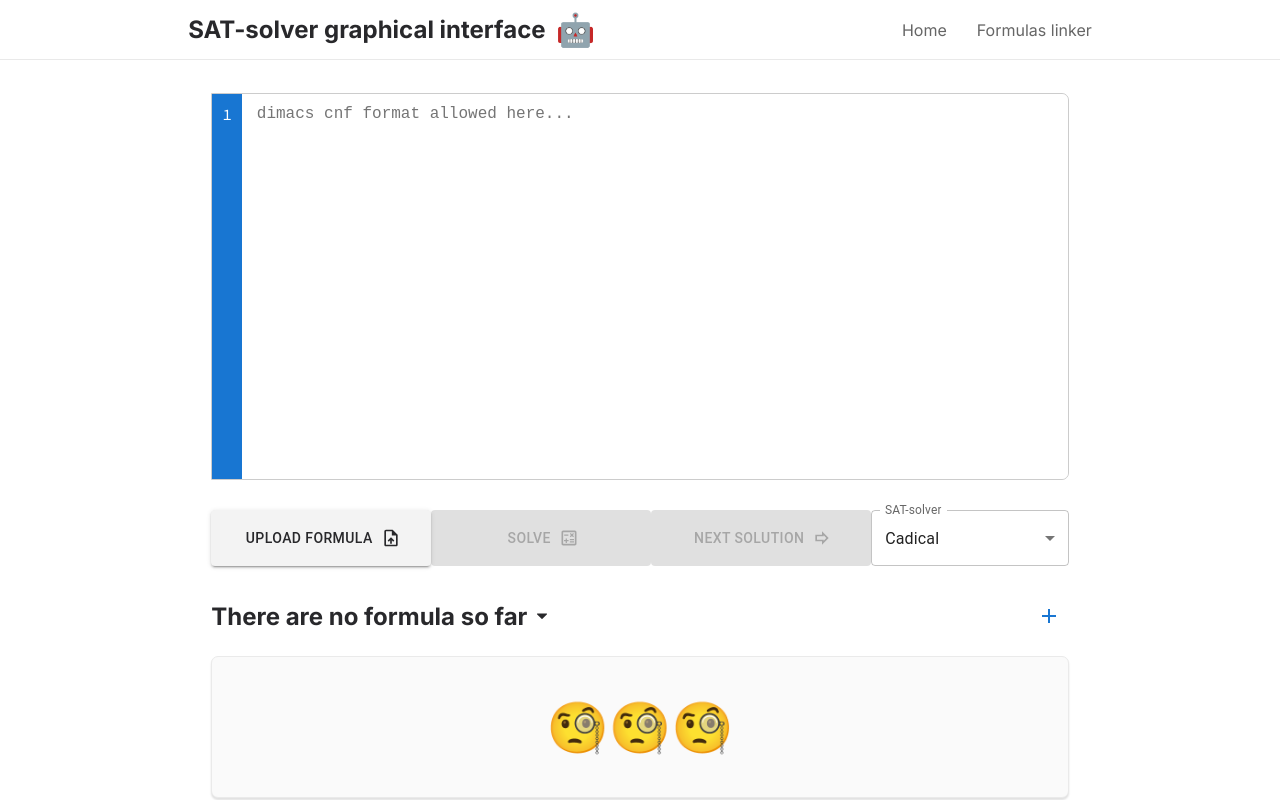
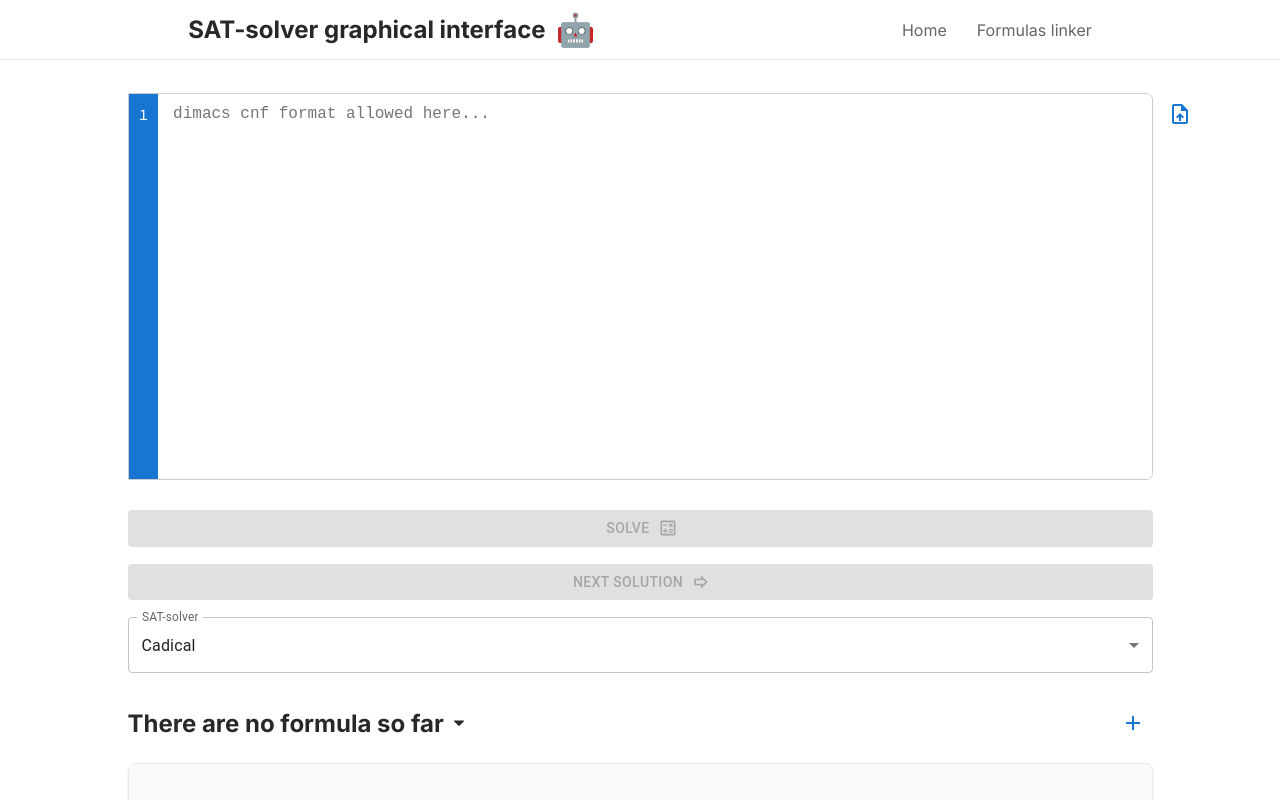
Before and after one commit to vvvvvvvector/SAT-solver-graphical-interface-client, a React (Vite) app: page / in a window 1280 px wide. Shown: the top 800 px of the page. Built offline with nearby package versions, Linux system fonts and the light colour scheme.

Commit message:
refactoring

```diff
--- a/src/components/Editor/Editor.tsx
+++ b/src/components/Editor/Editor.tsx
@@ -8,6 +8,7 @@ import SaveButton from "./SaveButton/SaveButton";
 import styles from "./Editor.module.scss";
 import ClearButton from "./ClearButton/ClearButton";
 import FixButton from "./FixButton/FixButton";
+import UploadButton from "./UploadButton/UploadButton";
 
 export const Editor: React.FC = () => {
   const errorsRef = React.useRef<HTMLDivElement>(null);
@@ -23,6 +24,7 @@ export const Editor: React.FC = () => {
       <div className={styles.controls}>
         <div className={styles.features}>
           <SaveButton />
+          <UploadButton />
           <FixButton />
         </div>
         <ClearButton />
--- /dev/null
+++ b/src/components/Editor/UploadButton/UploadButton.tsx
@@ -0,0 +1,55 @@
+import React from "react";
+import { toast } from "react-hot-toast";
+
+import { useDispatch } from "react-redux";
+import { setDimacs } from "../../../redux/slices/editor";
+import { setFormula } from "../../../redux/slices/formula";
+import { clearSolutions } from "../../../redux/slices/solutions";
+
+import { IconButton, Tooltip } from "@mui/material";
+import UploadFileIcon from "@mui/icons-material/UploadFile";
+
+const UploadButton: React.FC = () => {
+  const dispatch = useDispatch();
+
+  const onClickUpload = (e: React.ChangeEvent<HTMLInputElement>) => {
+    if (e.target.files instanceof FileList) {
+      const file = e.target.files[0];
+      const reader = new FileReader();
+
+      reader.readAsText(file);
+
+      reader.onload = () => {
+        toast.success("Formula was successfully uploaded!");
+
+        const dimacs = reader.result as string;
+
+        dispatch(setDimacs(dimacs));
+        dispatch(setFormula([]));
+        dispatch(clearSolutions());
+      };
+
+      reader.onerror = () => {
+        toast.error("Error while uploading file!");
+      };
+    }
+
+    e.target.value = ""; // allows re-add the same file again
+  };
+
+  return (
+    <Tooltip title="Upload formula" arrow>
+      <IconButton color="primary" component="label">
+        <input
+          hidden
+          type="file"
+          onChange={onClickUpload}
+          accept=".txt, .dimacs"
+        />
+        <UploadFileIcon color="primary" />
+      </IconButton>
+    </Tooltip>
+  );
+};
+
+export default UploadButton;
--- a/src/components/Panel/Panel.module.scss
+++ b/src/components/Panel/Panel.module.scss
@@ -2,7 +2,7 @@
   display: flex;
   justify-content: space-between;
 
-  @media (max-width: 1200px) {
+  @media (max-width: 1400px) {
     flex-direction: column;
     gap: 17px;
   }
--- a/src/components/Panel/Panel.tsx
+++ b/src/components/Panel/Panel.tsx
@@ -11,7 +11,6 @@ import {
   setNextSolution,
   clearSolutions,
 } from "../../redux/slices/solutions";
-import { setDimacs } from "../../redux/slices/editor";
 
 import {
   Button,
@@ -20,7 +19,6 @@ import {
   Select,
   MenuItem,
 } from "@mui/material/";
-import UploadFileIcon from "@mui/icons-material/UploadFile";
 import CalculateOutlinedIcon from "@mui/icons-material/CalculateOutlined";
 import ForwardOutlinedIcon from "@mui/icons-material/ForwardOutlined";
 
@@ -117,62 +115,14 @@ export const Panel: React.FC = () => {
     }
   };
 
-  const onClickUpload = (e: React.ChangeEvent<HTMLInputElement>) => {
-    if (e.target.files instanceof FileList) {
-      const file = e.target.files[0];
-      const reader = new FileReader();
-
-      reader.readAsText(file);
-
-      reader.onload = () => {
-        toast.success("Formula was successfully uploaded!");
-
-        const dimacs = reader.result as string;
-
-        dispatch(setDimacs(dimacs));
-        dispatch(setFormula([]));
-        dispatch(clearSolutions());
-      };
-
-      reader.onerror = () => {
-        toast.error("Error while reading file!");
-      };
-    }
-
-    e.target.value = ""; // allows re-add the same file again
-  };
-
   return (
-    <>
     <div className={styles.controls}>
       <Button
         sx={{
           ...buttonStyle,
-            maxWidth: "220px",
+          maxWidth: "300px",
           width: "100%",
-            whiteSpace: "nowrap",
-            "@media (max-width: 1200px)": {
-              maxWidth: "none",
-            },
-          }}
-          variant="contained"
-          component="label"
-          endIcon={<UploadFileIcon />}
-        >
-          Upload Formula
-          <input
-            hidden
-            type="file"
-            onChange={onClickUpload}
-            accept=".txt, .dimacs"
-          />
-        </Button>
-        <Button
-          sx={{
-            ...buttonStyle,
-            maxWidth: "220px",
-            width: "100%",
-            "@media (max-width: 1200px)": {
+          "@media (max-width: 1400px)": {
             maxWidth: "none",
           },
         }}
@@ -186,10 +136,10 @@ export const Panel: React.FC = () => {
       <Button
         sx={{
           ...buttonStyle,
-            maxWidth: "220px",
+          maxWidth: "300px",
           width: "100%",
           whiteSpace: "nowrap",
-            "@media (max-width: 1200px)": {
+          "@media (max-width: 1400px)": {
             maxWidth: "none",
           },
         }}
@@ -208,9 +158,9 @@ export const Panel: React.FC = () => {
       </Button>
       <FormControl
         sx={{
-            maxWidth: "220px",
+          maxWidth: "300px",
           width: "100%",
-            "@media (max-width: 1200px)": {
+          "@media (max-width: 1400px)": {
             maxWidth: "none",
           },
         }}
@@ -233,6 +183,5 @@ export const Panel: React.FC = () => {
         </Select>
       </FormControl>
     </div>
-    </>
   );
 };
--- a/src/routes/Home/Home.module.scss
+++ b/src/routes/Home/Home.module.scss
@@ -3,8 +3,64 @@
   place-items: center;
 
   .content {
-    max-width: 67vw;
+    max-width: 1025px;
     width: 100%;
     padding: 33px 0px;
+
+    @media (max-width: 1100px) {
+      max-width: 900px;
+    }
+
+    @media (max-width: 1050px) {
+      max-width: 850px;
+    }
+
+    @media (max-width: 1000px) {
+      max-width: 800px;
+    }
+
+    @media (max-width: 950px) {
+      max-width: 750px;
+    }
+
+    @media (max-width: 900px) {
+      max-width: 700px;
+    }
+
+    @media (max-width: 850px) {
+      max-width: 650px;
+    }
+
+    @media (max-width: 800px) {
+      max-width: 600px;
+    }
+
+    @media (max-width: 750px) {
+      max-width: 550px;
+    }
+
+    @media (max-width: 700px) {
+      max-width: 500px;
+    }
+
+    @media (max-width: 700px) {
+      max-width: 450px;
+    }
+
+    @media (max-width: 650px) {
+      max-width: 400px;
+    }
+
+    @media (max-width: 600px) {
+      max-width: 350px;
+    }
+
+    @media (max-width: 550px) {
+      max-width: 300px;
+    }
+
+    @media (max-width: 500px) {
+      max-width: 250px;
+    }
   }
 }
```
Lines whose indentation alone changed are shown as unchanged.
